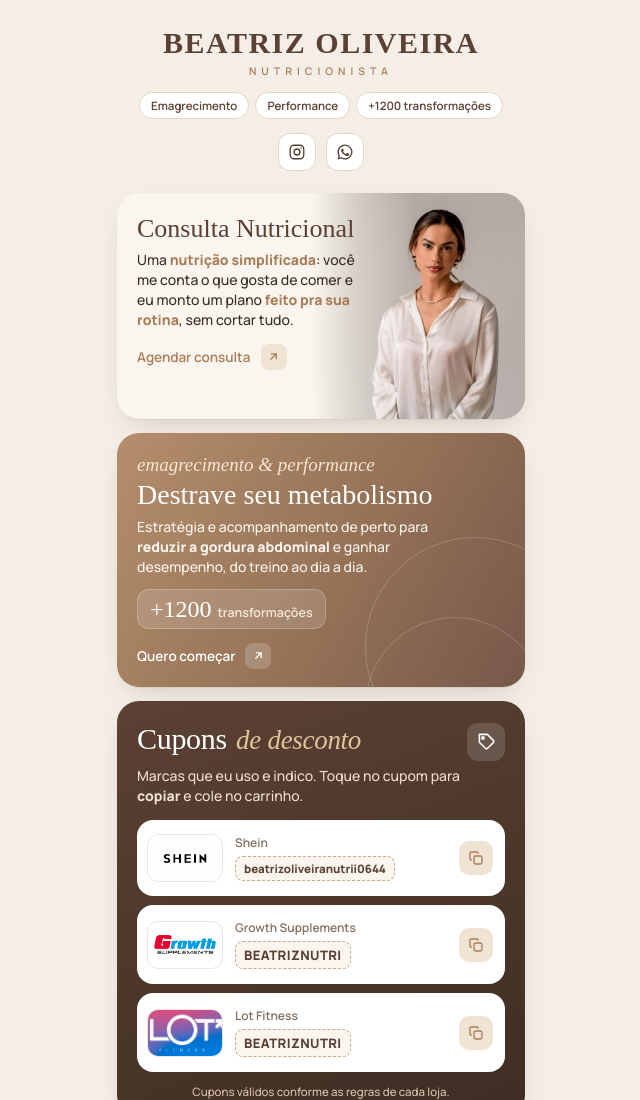
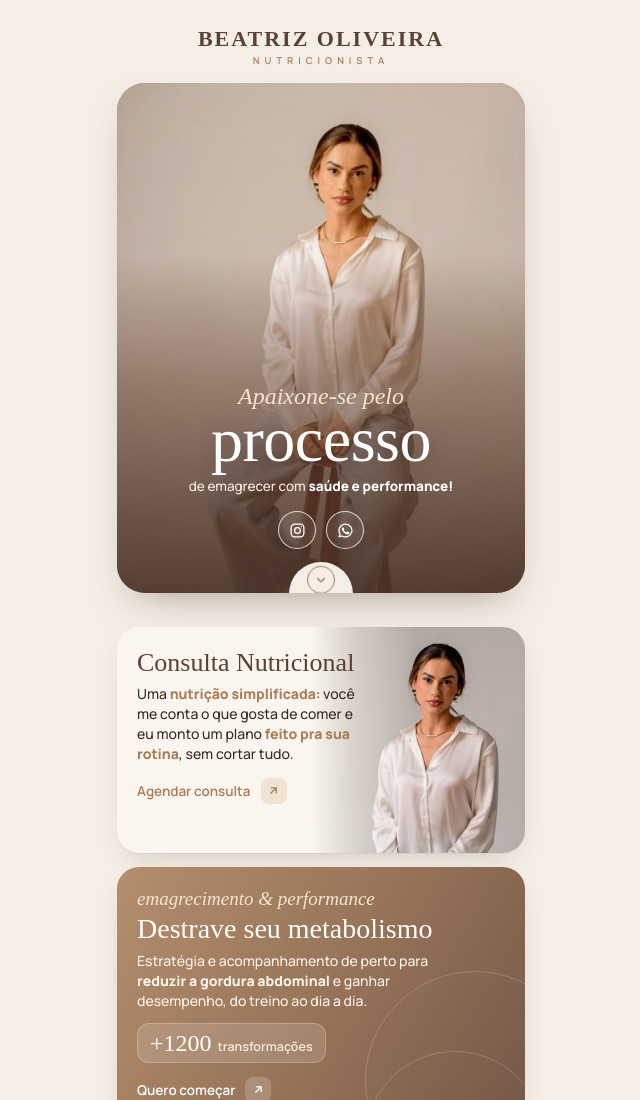
Before and after one commit to beatrizoliveiranutri/beatrizoliveiranutri.github.io, a plain HTML site: page index.html in a window 1280 px wide. Shown: the top 1100 px of the page, without its empty margins (319-959 px from the left). Drawn offline with Linux system fonts and the light colour scheme; a web font is replaced by a local one.

Commit message:
Adiciona cartão de destaque com foto (Apaixone-se pelo processo)
Co-Authored-By: Claude Opus 5.5 <noreply@anthropic.com>
Claude-Session: https://claude.ai/code/session_01UiifhrhtXrn2uzdtznd6z5

```diff
--- a/index.html
+++ b/index.html
@@ -8,7 +8,7 @@
 <meta name="theme-color" content="#5B4133">
 <meta property="og:title" content="Beatriz Oliveira · Nutricionista">
 <meta property="og:description" content="Emagrecimento e performance. +1200 transformações. Agende sua consulta e pegue seus cupons de desconto.">
-<meta property="og:image" content="img/beatriz.jpg">
+<meta property="og:image" content="img/beatriz-hero.jpg">
 <link rel="preconnect" href="https://fonts.googleapis.com">
 <link rel="preconnect" href="https://fonts.gstatic.com" crossorigin>
 <link href="https://fonts.googleapis.com/css2?family=Gloock&family=Manrope:wght@400;500;600;700;800&family=Playfair+Display:ital,wght@1,400;1,500&display=swap" rel="stylesheet">
@@ -28,7 +28,7 @@
     --radius:22px;
   }
   *{box-sizing:border-box;margin:0;padding:0}
-  html{-webkit-text-size-adjust:100%}
+  html{-webkit-text-size-adjust:100%;scroll-behavior:smooth}
   body{
     font-family:'Manrope',system-ui,sans-serif;
     background:var(--bg);
@@ -40,27 +40,69 @@
   .wrap{max-width:440px;margin:0 auto;padding:28px 16px 26px}
 
   /* ---------- Cabeçalho / logo ---------- */
-  .brand{text-align:center;margin-bottom:22px;animation:rise .7s ease both}
+  .brand{text-align:center;margin-bottom:16px;animation:rise .7s ease both}
   .name{
-    font-family:'Gloock',serif;font-size:30px;letter-spacing:1.5px;
+    font-family:'Gloock',serif;font-size:22px;letter-spacing:2px;
     color:var(--brown);text-transform:uppercase;line-height:1;
   }
   .role{
-    font-size:10.5px;font-weight:600;letter-spacing:5px;text-transform:uppercase;
-    color:var(--caramel);margin-top:6px;
+    font-size:9.5px;font-weight:600;letter-spacing:5px;text-transform:uppercase;
+    color:var(--caramel);margin-top:4px;
   }
-  .tags{display:flex;justify-content:center;flex-wrap:wrap;gap:6px;margin-top:14px}
-  .tag{
-    font-size:11.5px;font-weight:600;color:var(--brown);
-    background:#fff;border:1px solid var(--line);border-radius:99px;padding:5px 11px;
+
+  /* ---------- Destaque (hero) ---------- */
+  .hero{
+    position:relative;border-radius:28px;overflow:hidden;margin-bottom:34px;
+    aspect-ratio:4/5;min-height:420px;background:#B9A390;
+    box-shadow:0 18px 40px -20px rgba(91,65,51,.55);
+    animation:rise .7s ease both;
   }
-  .social{display:flex;justify-content:center;gap:10px;margin-top:14px}
-  .social a{
-    width:38px;height:38px;border-radius:12px;display:grid;place-items:center;
-    background:#fff;border:1px solid var(--line);color:var(--brown);transition:.2s;
+  .hero-photo{
+    position:absolute;inset:0;
+    background:url(img/beatriz-hero.jpg) center 6%/cover no-repeat;
   }
-  .social a:hover{background:var(--brown);color:#fff;border-color:var(--brown)}
-  .social svg{width:18px;height:18px}
+  .hero::before{ /* aquece o fundo cinza da foto */
+    content:"";position:absolute;inset:0;z-index:1;
+    background:linear-gradient(180deg,#D9B996 0%,#B88E6A 100%);
+    mix-blend-mode:soft-light;opacity:.9;
+  }
+  .hero::after{
+    content:"";position:absolute;inset:0;z-index:1;
+    background:linear-gradient(180deg,rgba(91,65,51,0) 34%,rgba(110,80,62,.55) 58%,rgba(74,52,40,.92) 100%);
+  }
+  .hero-content{
+    position:absolute;left:0;right:0;bottom:44px;z-index:2;
+    text-align:center;color:#fff;padding:0 20px;
+  }
+  .hero-pre{
+    font-family:'Playfair Display',serif;font-style:italic;font-size:24px;line-height:1;
+    color:#F3E3CF;
+  }
+  .hero-big{
+    font-family:'Gloock',serif;font-size:64px;line-height:.95;letter-spacing:-.5px;
+    margin-top:2px;text-shadow:0 2px 18px rgba(58,40,30,.35);
+  }
+  .hero-sub{font-size:13.5px;font-weight:500;color:#F7EBDD;margin-top:6px}
+  .hero-sub b{font-weight:800;color:#fff}
+  .hero-social{display:flex;justify-content:center;gap:10px;margin-top:16px}
+  .hero-social a{
+    width:38px;height:38px;border-radius:50%;display:grid;place-items:center;
+    border:1.5px solid rgba(255,255,255,.75);color:#fff;transition:.2s;
+    background:rgba(255,255,255,.08);backdrop-filter:blur(2px);
+  }
+  .hero-social a:hover{background:#fff;color:var(--brown)}
+  .hero-social svg{width:17px;height:17px}
+  .hero-down{
+    position:absolute;left:50%;bottom:-1px;z-index:3;transform:translateX(-50%);
+    width:64px;height:32px;border-radius:32px 32px 0 0;background:var(--bg);
+    display:grid;place-items:end center;padding-bottom:2px;
+  }
+  .hero-down svg{
+    width:28px;height:28px;padding:5px;border-radius:50%;
+    border:1.5px solid var(--caramel);color:var(--caramel);background:var(--bg);
+    animation:bob 2.2s ease-in-out infinite;
+  }
+  @keyframes bob{0%,100%{transform:translateY(0)}50%{transform:translateY(3px)}}
 
   /* ---------- Cartões ---------- */
   .card{
@@ -236,16 +278,20 @@
 <body>
 <main class="wrap">
 
-  <!-- Logo -->
+  <!-- Topo -->
   <header class="brand">
     <h1 class="name">Beatriz Oliveira</h1>
     <div class="role">Nutricionista</div>
-    <div class="tags">
-      <span class="tag">Emagrecimento</span>
-      <span class="tag">Performance</span>
-      <span class="tag">+1200 transformações</span>
-    </div>
-    <nav class="social" aria-label="Redes sociais">
+  </header>
+
+  <!-- Destaque -->
+  <section class="hero">
+    <div class="hero-photo" role="img" aria-label="Foto da nutricionista Beatriz Oliveira"></div>
+    <div class="hero-content">
+      <p class="hero-pre">Apaixone-se pelo</p>
+      <p class="hero-big">processo</p>
+      <p class="hero-sub">de emagrecer com <b>saúde e performance!</b></p>
+      <nav class="hero-social" aria-label="Redes sociais">
       <a href="https://www.instagram.com/beatrizoliveira_nutrii/" target="_blank" rel="noopener" aria-label="Instagram">
         <svg viewBox="0 0 24 24" fill="none" stroke="currentColor" stroke-width="1.8"><rect x="3" y="3" width="18" height="18" rx="5"/><circle cx="12" cy="12" r="4"/><circle cx="17.5" cy="6.5" r="1" fill="currentColor" stroke="none"/></svg>
       </a>
@@ -253,8 +299,13 @@
         <svg viewBox="0 0 24 24" fill="currentColor"><path d="M12 2a10 10 0 0 0-8.6 15.1L2 22l5-1.3A10 10 0 1 0 12 2Zm0 18.2a8.2 8.2 0 0 1-4.2-1.2l-.3-.2-3 .8.8-2.9-.2-.3A8.2 8.2 0 1 1 12 20.2Zm4.5-6.1c-.2-.1-1.5-.7-1.7-.8s-.4-.1-.6.1-.7.8-.8 1-.3.2-.5.1a6.7 6.7 0 0 1-3.3-2.9c-.3-.4.3-.4.7-1.4.1-.2 0-.3 0-.4l-.8-1.8c-.2-.5-.4-.4-.6-.4h-.5a1 1 0 0 0-.7.3 3 3 0 0 0-.9 2.2 5.2 5.2 0 0 0 1.1 2.7 11.8 11.8 0 0 0 4.5 4c1.7.7 2.4.8 3.2.6a2.8 2.8 0 0 0 1.8-1.3 2.3 2.3 0 0 0 .2-1.3c-.1-.1-.3-.2-.5-.3Z"/></svg>
       </a>
     </nav>
-  </header>
+    </div>
+    <a class="hero-down" href="#conteudo" aria-label="Ver mais">
+      <svg viewBox="0 0 24 24" fill="none" stroke="currentColor" stroke-width="2.2" stroke-linecap="round" stroke-linejoin="round"><path d="m7 10 5 5 5-5"/></svg>
+    </a>
+  </section>
 
+  <div id="conteudo"></div>
   <!-- 1. Consulta -->
   <a class="card c-consulta" href="https://wa.me/5575991189877?text=Ol%C3%A1%2C%20Beatriz!%20Quero%20agendar%20uma%20consulta%20nutricional." target="_blank" rel="noopener">
     <div class="photo" role="img" aria-label="Foto da nutricionista Beatriz Oliveira"></div>
```
Also changed, not shown: img/beatriz-hero.jpg (added).
